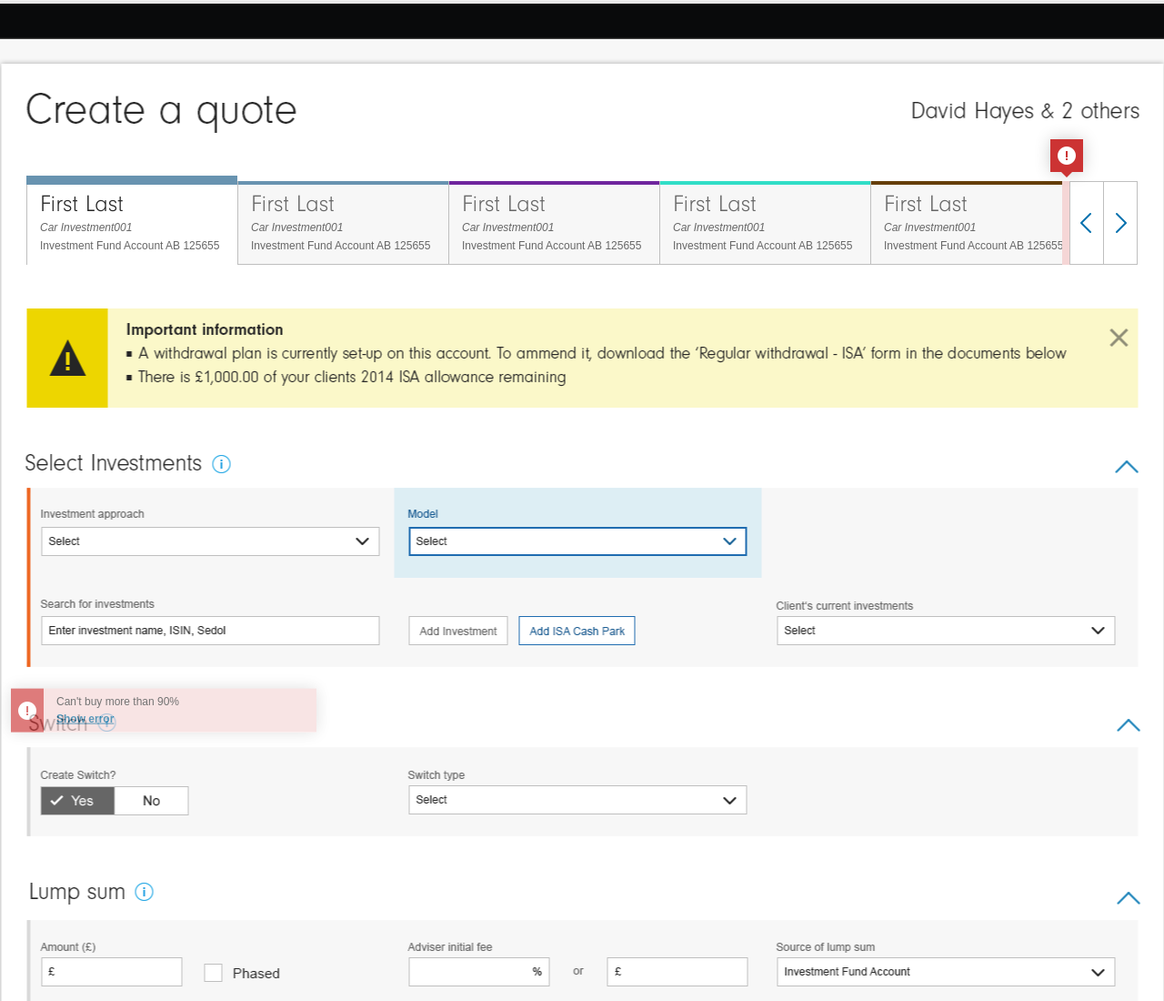
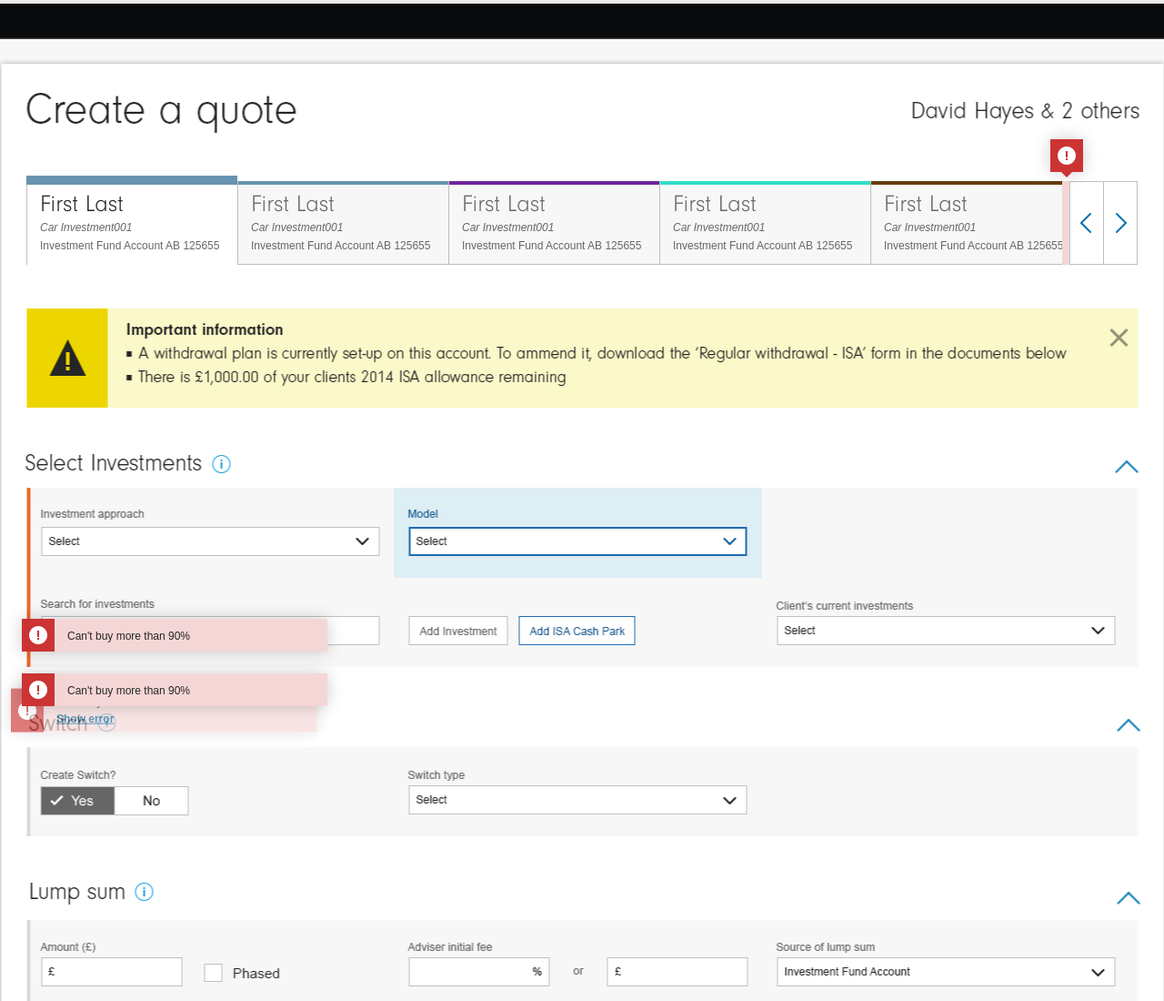
Before and after one commit to fil-james-maclean/messaging-animations, a website: page app/index.html in a window 1280 px wide. Shown: the top 1100 px of the page at 91% size. Drawn offline with Linux system fonts and the light colour scheme; files whose address does not match are found by name.

Commit message:
separate toast area

```diff
--- a/app/index.html
+++ b/app/index.html
@@ -219,14 +219,36 @@
 
 </div><!-- End bg Wrap -->
 
+<div class="toaster">
 
+    <div class="toaster--toast">
+        <div class="errorMarker errorMarker--floating">
+                <div class="errorMarker--icon  errorMarker--icon__red  icon-warning-circle-filled"></div>
+                <div class="errorMarker--messageWrap  errorMarker--messageWrap__red">
+                    <span class="errorMarker--message">Can't buy more than 90%</span>
+                    <a href="" class="button--scrollToError  js-scrollToError">Show error</a>
+                </div>
+        </div>
+    </div>
+
+    <div class="toaster--toast">
+        <div class="errorMarker errorMarker--floating">
+                <div class="errorMarker--icon  errorMarker--icon__red  icon-warning-circle-filled"></div>
+                <div class="errorMarker--messageWrap  errorMarker--messageWrap__red">
+                    <span class="errorMarker--message">Can't buy more than 90%</span>
+                    <a href="" class="button--scrollToError  js-scrollToError">Show error</a>
+                </div>
+        </div>
+    </div>
+
+</div><!-- End toaster -->
 
 
 
 <!-- Javascript -->
 
 <script type="text/javascript" src="js/vendor.js"></script>
-<script type="text/javascript" src="js/scrolltofixed.js"></script>
+<!-- <script type="text/javascript" src="js/scrolltofixed.js"></script> -->
 <script type="text/javascript" src="js/custom.js"></script>
 
 </body>
--- a/app/scss/main.scss
+++ b/app/scss/main.scss
@@ -370,3 +370,17 @@ html, body {
   }
 
 }
+
+.toaster {
+  position: fixed;
+  bottom: 24px;
+  left: 24px;
+  z-index: 20;
+}
+.toaster--toast {
+  margin-top: 24px;
+  .errorMarker--messageWrap {
+    width: 300px;
+  }
+
+}
```
Also changed, not shown: app/css/main.css.
